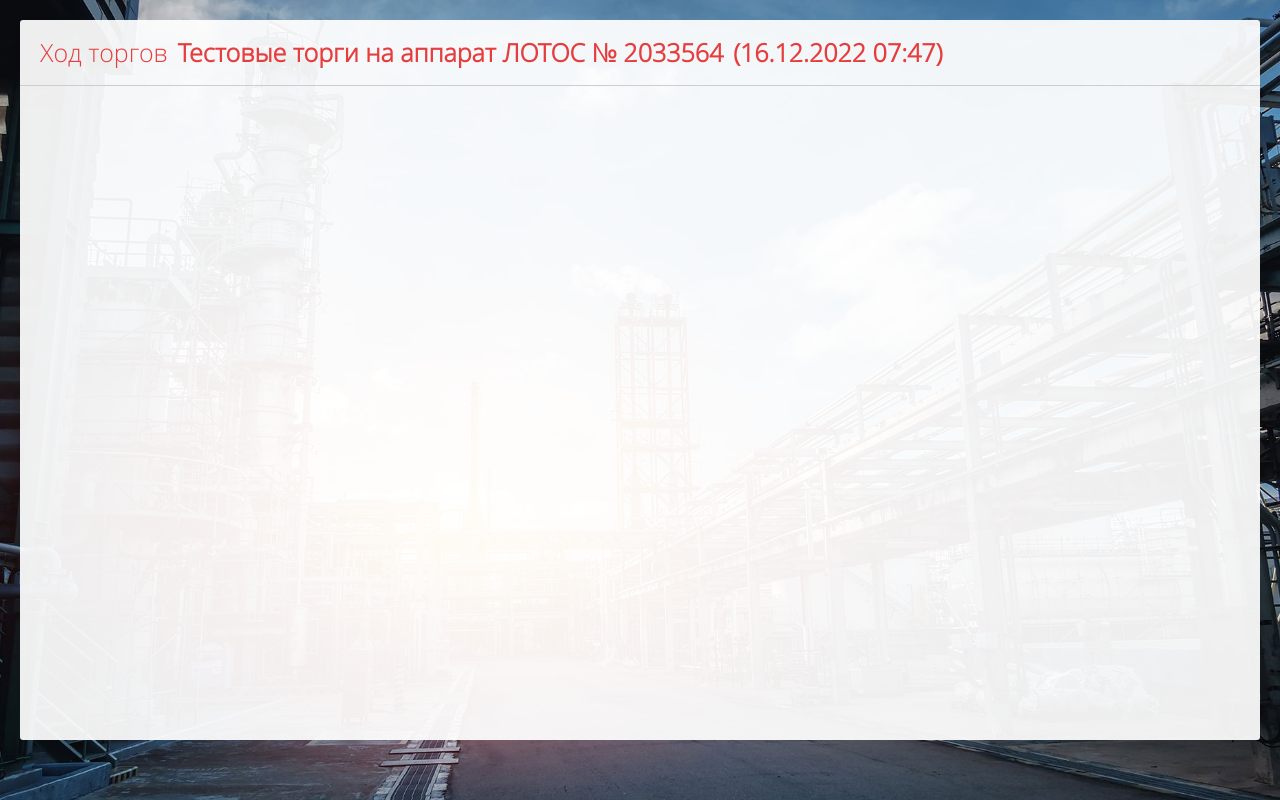
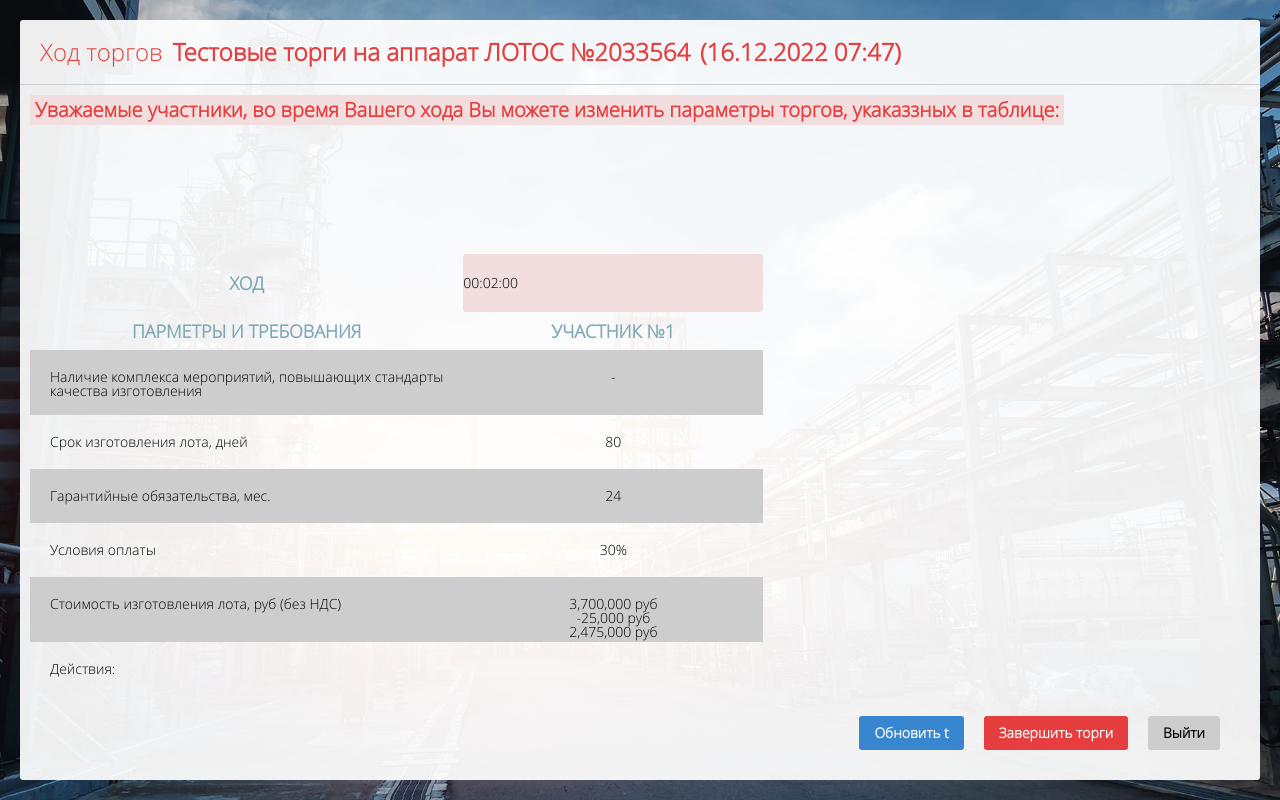
Before and after one commit to Tomiloff/BiddingRoom, a React (Create React App) app: page / in a window 1280 px wide. Built offline with nearby package versions, Linux system fonts and the light colour scheme.

Commit message:
added working area

```diff
--- a/src/assets/all-css/globalStyles.css
+++ b/src/assets/all-css/globalStyles.css
@@ -36,11 +36,15 @@ body {
 }
 
 h1 {
-  font-size: 25px;
+  font-size: 24px;
 }
 
 h2 {
-  font-size: 25px;
+  font-size: 20px;
+}
+
+h3 {
+  font-size: 18px;
 }
 
 button {
--- a/src/assets/common/Header/Header.jsx
+++ b/src/assets/common/Header/Header.jsx
@@ -3,7 +3,6 @@ import styles from "./Header.module.css";
 
 
 const Header = ({header, currentDate, currentTime}) => {
-  debugger;
   return (
     <div className={styles.header}>
       <div className={styles.title}>
--- a/src/features/HeaderTime/HeaderTime.module.css
+++ b/src/features/HeaderTime/HeaderTime.module.css
@@ -1,4 +1,4 @@
 .time {
-  font-size: 25px;
+  font-size: 24px;
   font-weight: bold;
 }
--- /dev/null
+++ b/src/pages/Room/Room.jsx
@@ -0,0 +1,54 @@
+import styles from "./Room.module.css";
+
+
+const Room = () => {
+  return (
+    <div className={styles.room}>
+
+      <h2 className={styles.notification}>Уважаемые участники, во время Вашего хода Вы можете изменить параметры торгов, укаказзных в таблице:</h2>
+
+      <div className="workingArea">
+
+        <div className={styles.tradingWorkspace}>
+          <div className={styles.parameters}>
+            <h3 className={styles.parametersTitle}>Ход</h3>
+            <h3 className={styles.parametersSubTitle}>Парметры и требования</h3>
+            <ul className={styles.parametrsTable}>
+              <li className={styles.termsStandard}>Наличие комплекса мероприятий, повышающих стандарты<br/>качества изготовления</li>
+              <li>Срок изготовления лота, дней</li>
+              <li>Гарантийные обязательства, мес.</li>
+              <li>Условия оплаты</li>
+              <li className={styles.price}>Стоимость изготовления лота, руб (без НДС)</li>
+              <li>Действия:</li>
+            </ul>
+          </div>
+
+          <div className={styles.participant}>
+            <div className={styles.timer}>
+              <time>00:02:00</time>
+            </div>
+            <h3 className={styles.parametersSubTitle}>Участник №1</h3>
+            <ul className={styles.participantTable}>
+              <li className={styles.termsStandard}>-</li>
+              <li>80</li>
+              <li>24</li>
+              <li>30%</li>
+              <li className={styles.price}>3,700,000 руб<br/>-25,000 руб<br/>2,475,000 руб</li>
+            </ul>
+          </div>
+        </div>
+
+        <div className={styles.сontrolPanel}>
+          <button className={styles.btnUpdate}>Обновить t</button>
+          <button className={styles.btnComplete}>Завершить торги</button>
+          <button className={styles.btnExit}>Выйти</button>
+        </div>
+
+      </div>
+
+    </div>
+  );
+};
+
+
+export default Room;
--- /dev/null
+++ b/src/pages/Room/Room.module.css
@@ -0,0 +1,112 @@
+.room {
+  padding: 10px;
+  display: flex;
+  flex-direction: column;
+  justify-content: space-between;
+  height: 100%;
+}
+
+.notification {
+  background: var(--dullRed);
+  color: var(--red);
+  align-self: baseline;
+  font-weight: bold;
+  padding: 5px;
+}
+
+.tradingWorkspace {
+  display: flex;
+}
+
+.parameters,
+.participant {
+  text-align: center;
+}
+
+.parameters h3,
+.participant h3 {
+  color: var(--blue);
+  font-weight: bold;
+  text-transform: uppercase;
+}
+
+.parametersTitle {
+  padding: 20px 0;
+  margin-bottom: 10px;
+}
+
+.parametersSubTitle {
+  margin-bottom: 10px;
+}
+
+.parametrsTable {
+  text-align: left;
+}
+
+.parametrsTable li,
+.participantTable li {
+  padding: 20px;
+}
+
+.termsStandard,
+.price {
+  height: 65px;
+}
+
+.parametrsTable li:nth-child(odd),
+.participantTable li:nth-child(odd) {
+  background: var(--grey);
+}
+
+.participant {
+  width: 100%;
+  max-width: 300px;
+}
+
+.timer  {
+  background: var(--dullRed);
+  height: 58px;
+  display: flex;
+  align-items: center;
+  border-radius: 3px;
+  margin-bottom: 10px;
+}
+
+.participantTable {
+  text-align: center;
+}
+
+.сontrolPanel {
+  padding: 20px;
+  text-align: right;
+}
+
+.сontrolPanel button {
+  margin: 0 10px;
+  padding: 10px 15px;
+  border-radius: 3px;
+  font-weight: bold;
+}
+
+.сontrolPanel button:hover {
+  box-shadow: 0px 0px 10px 10px rgba(34, 60, 80, 0.2) inset;
+  transition: 0.2s;
+}
+
+.сontrolPanel button:active {
+  box-shadow: none;
+}
+
+.btnUpdate {
+  background: var(--brightBlue);
+  color: var(--white);
+}
+
+.btnComplete {
+  background: var(--red);
+  color: var(--white);
+}
+
+.btnExit {
+  background: var(--grey);
+}
--- a/src/routers/App/App.css
+++ b/src/routers/App/App.css
@@ -1,6 +1,9 @@
 .appWrapper {
   width: 100%;
-  height: 90vh;
+  height: 95vh;
   background-color: #ffffffed;
   border-radius: 3px;
+  display: flex;
+  justify-content: space-between;
+  flex-direction: column;
 }
--- a/src/routers/App/App.js
+++ b/src/routers/App/App.js
@@ -1,4 +1,5 @@
 import HeaderContainer from '../../assets/common/Header/HeaderContainer';
+import Room from '../../pages/Room/Room';
 import './App.css';
 
 
@@ -6,7 +7,8 @@ import './App.css';
 function App() {
   return (
     <div className="appWrapper">
-      <HeaderContainer></HeaderContainer>
+      <HeaderContainer />
+      <Room/>
     </div>
   );
 }
--- a/src/stores/reducers/header-reducer.js
+++ b/src/stores/reducers/header-reducer.js
@@ -1,6 +1,6 @@
 const initialState = {
   title: {
-    subTitle: "Тестовые торги на аппарат ЛОТОС № 2033564",
+    subTitle: "Тестовые торги на аппарат ЛОТОС №2033564",
   }
 };
 
```
